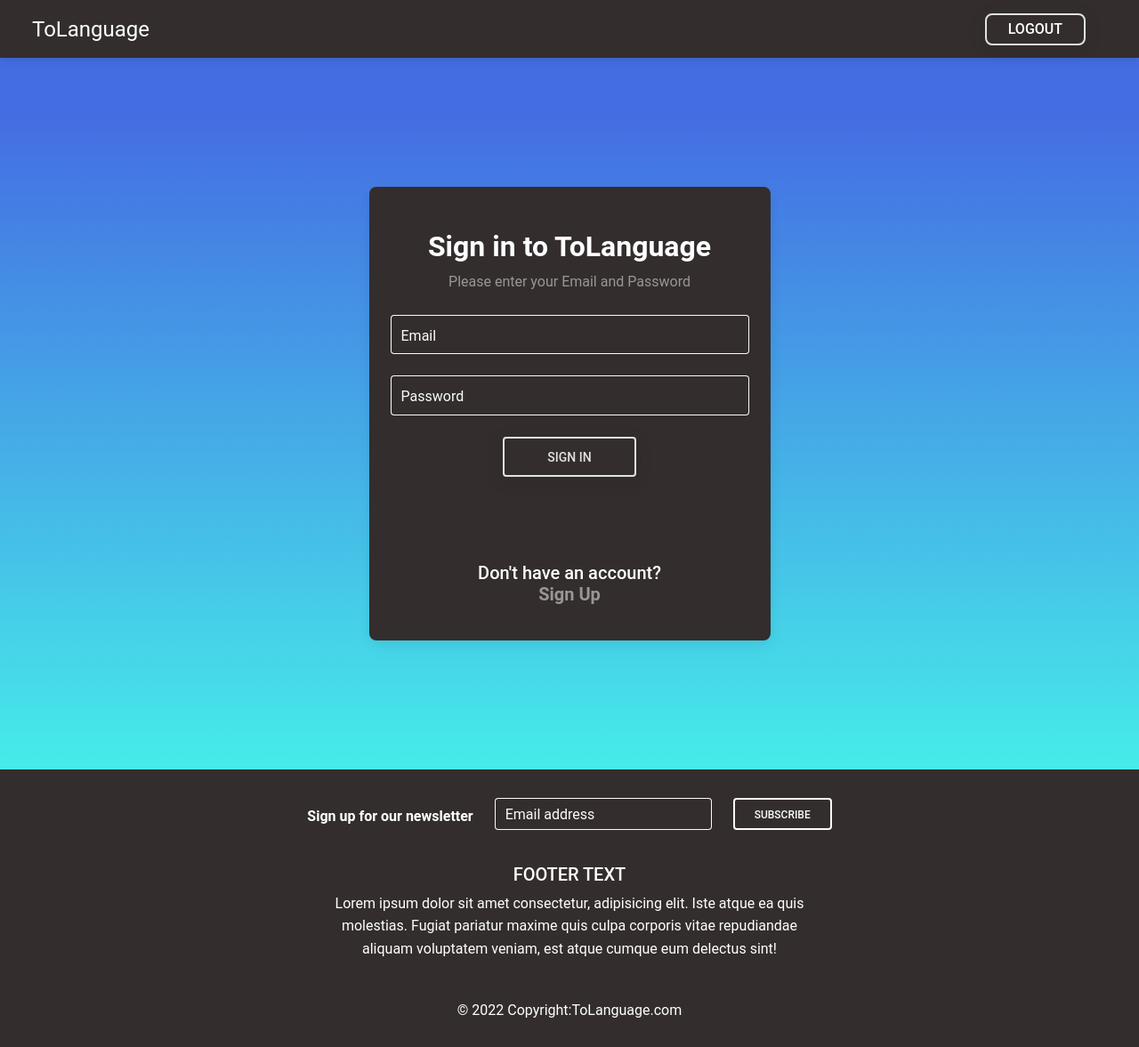
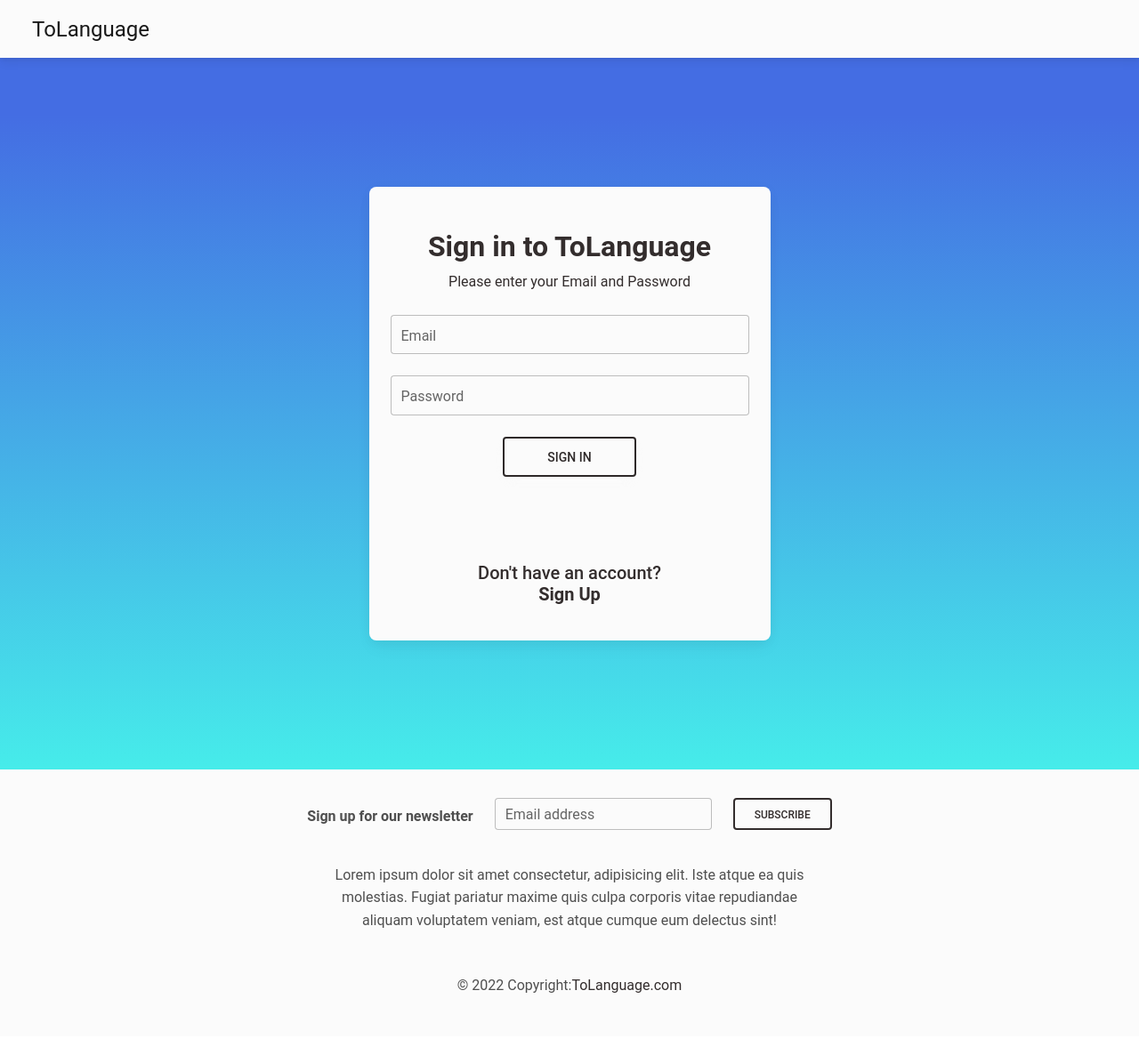
Before and after one commit to tuxoo/to-language-fe, a React (Create React App) app: page / in a window 1280 px wide. Shown: the whole page at 89% size. Built offline with nearby package versions, Linux system fonts and the light colour scheme.

Commit message:
TL: fixed design;

```diff
--- a/src/component/CourseCard.tsx
+++ b/src/component/CourseCard.tsx
@@ -3,7 +3,7 @@ import {
     MDBBtn,
     MDBBtnGroup,
     MDBCard,
-    MDBCardBody,
+    MDBCardBody, MDBCardFooter,
     MDBCardHeader,
     MDBCardText,
     MDBCardTitle,
@@ -11,7 +11,7 @@ import {
 } from "mdb-react-ui-kit";
 import {Course} from "../model/course.model";
 import {useAppDispatch} from "../hook/hooks";
-import {deleteCourse} from "../store/slice/course.slice";
+import {deleteCourse, editCourse} from "../store/slice/course.slice";
 
 interface CourseProps {
     course: Course
@@ -25,38 +25,40 @@ const CourseCard = ({course}: CourseProps) => {
     }
 
     const handleEditCourse = async (id: string) => {
-        // dispatch(editCourse({
-        //     id: id,
-        //     language: 'EN',
-        //     description: 'Hello React',
-        //     startedAt: '2022-08-11T20:04:43.888+00:00'
-        // }))
+        dispatch(editCourse({
+            id: id,
+            language: 'EN',
+            description: 'Hello React asdfasdf asdf asdfasdf asdfasdf asdfasd fasdf asdf asdfa sdf asdf as dfa sd',
+            startedAt: '2022-08-11T20:04:43.888+00:00'
+        }))
     }
 
     return (
         <MDBCol>
-            <MDBCard background='dark' className='text-white px-8 py-4 mb-2 mt-2' alignment='center'>
+            <MDBCard shadow='0' border='dark' className='px-8 py-4 mb-2 mt-2 h-100' alignment='center'>
                 <MDBCardHeader>{course.startedAt}</MDBCardHeader>
-                <MDBCardBody>
+                <MDBCardBody className='text-dark'>
                     <MDBCardTitle>{course.language}</MDBCardTitle>
-                    <MDBCardText>
+                    <MDBCardText className='px-8 py-4 mb-2 mt-2'>
                         {course.description}
                     </MDBCardText>
-                    <MDBBtnGroup size='lg'>
+                </MDBCardBody>
+                <MDBCardFooter border=''>
+                    <MDBBtnGroup size='lg' className=''>
                         <MDBBtn
-                            className='btn-outline-light px-5'
-                            color='dark'
+                            className='px-5'
+                            color='light'
                             type='button'
                             onClick={() => handleEditCourse(course.id)}
                         >Edit</MDBBtn>
                         <MDBBtn
-                            className='btn-outline-light px-5'
-                            color='dark'
+                            className='px-5'
+                            color='light'
                             type='button'
                             onClick={() => handleDeleteCourse(course.id)}
                         >Delete</MDBBtn>
                     </MDBBtnGroup>
-                </MDBCardBody>
+                </MDBCardFooter>
             </MDBCard>
         </MDBCol>
     )
--- a/src/component/Footer.tsx
+++ b/src/component/Footer.tsx
@@ -3,7 +3,7 @@ import {MDBBtn, MDBCol, MDBContainer, MDBFooter, MDBInput, MDBRow} from 'mdb-rea
 
 const Footer = () => {
     return (
-        <MDBFooter className='text-center bg-dark text-white'>
+        <MDBFooter className='text-center bg-light'>
             <MDBContainer className='p-4'>
                 <section className='mt-2'>
                     <form action=''>
@@ -15,11 +15,11 @@ const Footer = () => {
                             </MDBCol>
 
                             <MDBCol size="auto">
-                                <MDBInput contrast type='email' label='Email address' className='mb-2'/>
+                                <MDBInput type='email' label='Email address' className='mb-2'/>
                             </MDBCol>
 
                             <MDBCol size="auto">
-                                <MDBBtn outline color='light' type='submit' className='mb-2'>
+                                <MDBBtn outline color='dark' type='submit' className='mb-2'>
                                     Subscribe
                                 </MDBBtn>
                             </MDBCol>
@@ -29,8 +29,6 @@ const Footer = () => {
                 <section className='mb-4 mt-4'>
                     <MDBRow className='justify-content-center'>
                         <MDBCol lg='6' md='12' className='mb-4 mb-md-0'>
-                            <h5 className='text-uppercase'>Footer text</h5>
-
                             <p>
                                 Lorem ipsum dolor sit amet consectetur, adipisicing elit. Iste atque ea quis molestias.
                                 Fugiat pariatur maxime quis culpa corporis vitae repudiandae aliquam voluptatem veniam,
@@ -39,12 +37,18 @@ const Footer = () => {
                         </MDBCol>
                     </MDBRow>
                 </section>
-                <div className='text-center p-1 mt-2'>
-                    © 2022 Copyright:
-                    <a className='text-white' href='https://to-language.com/'>
-                        ToLanguage.com
-                    </a>
-                </div>
+                <section>
+                    <MDBRow className='justify-content-center'>
+                        <MDBCol lg='6' md='12' className='mb-4 mb-md-0'>
+                            <p className='p-1 mt-1'>
+                                © 2022 Copyright:
+                                <a className='text-dark' href='https://to-language.com/'>
+                                    ToLanguage.com
+                                </a>
+                            </p>
+                        </MDBCol>
+                    </MDBRow>
+                </section>
             </MDBContainer>
         </MDBFooter>
     );
--- a/src/component/Header.tsx
+++ b/src/component/Header.tsx
@@ -1,13 +1,5 @@
 import React from "react";
-import {
-    MDBBtn,
-    MDBCollapse,
-    MDBContainer,
-    MDBInputGroup,
-    MDBNavbar,
-    MDBNavbarBrand,
-    MDBNavbarNav
-} from 'mdb-react-ui-kit';
+import {MDBContainer, MDBNavbar, MDBNavbarBrand} from 'mdb-react-ui-kit';
 
 // const handleLogout = () => {
 //     dispatch(logout());
@@ -17,53 +9,13 @@ import {
 
 const Header = () => {
     return (
-        <MDBNavbar expand='lg' dark bgColor='dark'>
+        <MDBNavbar expand='lg' light bgColor='light'>
             <MDBContainer fluid>
                 <MDBNavbarBrand
                     className='d-flex w-auto px-4 fs-4'
                     href='/'
                 >
                     ToLanguage</MDBNavbarBrand>
-                <MDBCollapse navbar show={true}>
-                    <MDBNavbarNav className='mr-auto px-2 mt-2 mb-2'>
-                        {/*    <MDBBtn*/}
-                        {/*        className='lg btn-outline-dark btn-lg px-5 mt-2 mb-2 text-light'*/}
-                        {/*        color='dark'*/}
-                        {/*        type='button'*/}
-                        {/*        active*/}
-                        {/*    >*/}
-                        {/*        Sign In*/}
-                        {/*    </MDBBtn>*/}
-                        {/*    <MDBBtn*/}
-                        {/*        className='lg btn-outline-light btn-lg px-5 mt-2 mb-2 text-light'*/}
-                        {/*        color='light'*/}
-                        {/*        type='button'*/}
-                        {/*        active*/}
-                        {/*    >*/}
-                        {/*        Sign Up*/}
-                        {/*    </MDBBtn>*/}
-                    </MDBNavbarNav>
-
-                    <MDBInputGroup className='d-flex w-auto px-5 mt-2 mb-2' size='lg'>
-                        {/*<h2 className="fw-bold mb-2"> Welcome to Dashboard </h2>*/}
-                        {/*<h4> Name: {name} </h4>*/}
-                        {/*<button*/}
-                        {/*    className="btn btn-outline-light btn-lg px-5 mt-3"*/}
-                        {/*    type="button"*/}
-                        {/*    onClick={() => handleLogout()}*/}
-                        {/*>*/}
-                        {/*    Logout*/}
-                        {/*</button>*/}
-
-                        <MDBBtn
-                            className='lg btn-outline-light btn-lg px-4 mt-2 mb-2 text-white'
-                            color='dark'
-                            type='button'
-                            active
-                            // onClick={() => handleLogout()}
-                        >Logout</MDBBtn>
-                    </MDBInputGroup>
-                </MDBCollapse>
             </MDBContainer>
         </MDBNavbar>
     )
--- a/src/component/Input.tsx
+++ b/src/component/Input.tsx
@@ -11,14 +11,14 @@ interface InputProps {
 
 const Input = ({name, type, value, label, handle}: InputProps) => {
     return (
-        <div className="form-outline form-white mb-4">
+        <div className="mb-4 form-white">
             <MDBInput
                 type={type}
                 name={name}
                 value={value}
                 onChange={handle}
                 label={label}
-                className="form-control form-control-lg"
+                className="form-control-lg form-outline"
             />
         </div>
     )
--- a/src/page/Courses.tsx
+++ b/src/page/Courses.tsx
@@ -15,7 +15,7 @@ const Courses = () => {
     return (
         <section className="vh-100 gradient-app">
             <div className="container py-4 px-4 h-100">
-                <div className="row d-flex justify-content-center align-items-center">
+                <div className="row d-flex justify-content-center align-items-center h-20">
                     <div className="col-12 col-md-8 col-lg-8 col-xl-10">
                         <div className="card-body p-4 text-center">
                             <div className="mb-md-5 mt-md-4 pb-5">
--- a/src/page/Login.tsx
+++ b/src/page/Login.tsx
@@ -50,13 +50,13 @@ const Login = () => {
             <div className="container py-4 h-100">
                 <div className="row d-flex justify-content-center align-items-center h-100">
                     <div className="col-12 col-md-8 col-lg-6 col-xl-5">
-                        <div className="card bg-dark text-white">
+                        <div className="card bg-light text-dark">
                             <div className="card-body p-4 text-center">
                                 <div className="mb-md-5 mt-md-4 pb-5">
                                     <h2 className="fw-bold mb-2">
                                         {!showRegister ? "Sign in to ToLanguage" : "Sign up to ToLanguage"}
                                     </h2>
-                                    <p className="text-white-50 mb-4">
+                                    <p className="text-dark-50 mb-4">
                                         {!showRegister ? "Please enter your Email and Password" : "Please enter user details"}
                                     </p>
                                     {showRegister && (
@@ -74,7 +74,7 @@ const Login = () => {
                                         </>
                                     )}
                                     <Input name="email"
-                                           type="text"
+                                           type="email"
                                            value={email}
                                            label="Email"
                                            handle={handleChange}/>
@@ -91,8 +91,8 @@ const Login = () => {
                                                handle={handleChange}/>}
                                     {!showRegister ? (
                                         <MDBBtn
-                                            className='lg btn-outline-light btn-lg px-5'
-                                            color='dark'
+                                            className='lg btn-outline-dark btn-lg px-5'
+                                            color='light'
                                             type='button'
                                             onClick={() => handleLogin()}
                                             active
@@ -101,8 +101,8 @@ const Login = () => {
                                         </MDBBtn>
                                     ) : (
                                         <MDBBtn
-                                            className='lg btn-outline-light btn-lg px-5'
-                                            color='dark'
+                                            className='lg btn-outline-dark btn-lg px-5'
+                                            color='light'
                                             type='button'
                                             // onClick={() => handleRegister()}
                                         >
@@ -116,7 +116,7 @@ const Login = () => {
                                             <>
                                                 Don't have an account?
                                                 <p
-                                                    className="text-white-50 fw-bold"
+                                                    className="text-dark-50 fw-bold"
                                                     style={{cursor: "pointer"}}
                                                     onClick={() => setShowRegister(true)}
                                                 >
@@ -127,7 +127,7 @@ const Login = () => {
                                             <>
                                                 Already have an account?
                                                 <p
-                                                    className="text-white-50 fw-bold"
+                                                    className="text-dark-50 fw-bold"
                                                     style={{cursor: "pointer"}}
                                                     onClick={() => setShowRegister(false)}
                                                 >
--- a/src/store/slice/user.slice.ts
+++ b/src/store/slice/user.slice.ts
@@ -30,7 +30,7 @@ const signIn = createAsyncThunk<User, SignInRequest, { rejectValue: ApiError }>(
         try {
             const response = await authService.signIn(request)
             localStorageService.setAccessToken(response.data.accessToken)
-            // thunkAPI.dispatch(push('/courses'));
+            thunkApi.dispatch(push('/courses'));
             return response.data.user
         } catch (error: any) {
             const err: ApiError = {message: error.response.data} // TODO: add another fields
```
